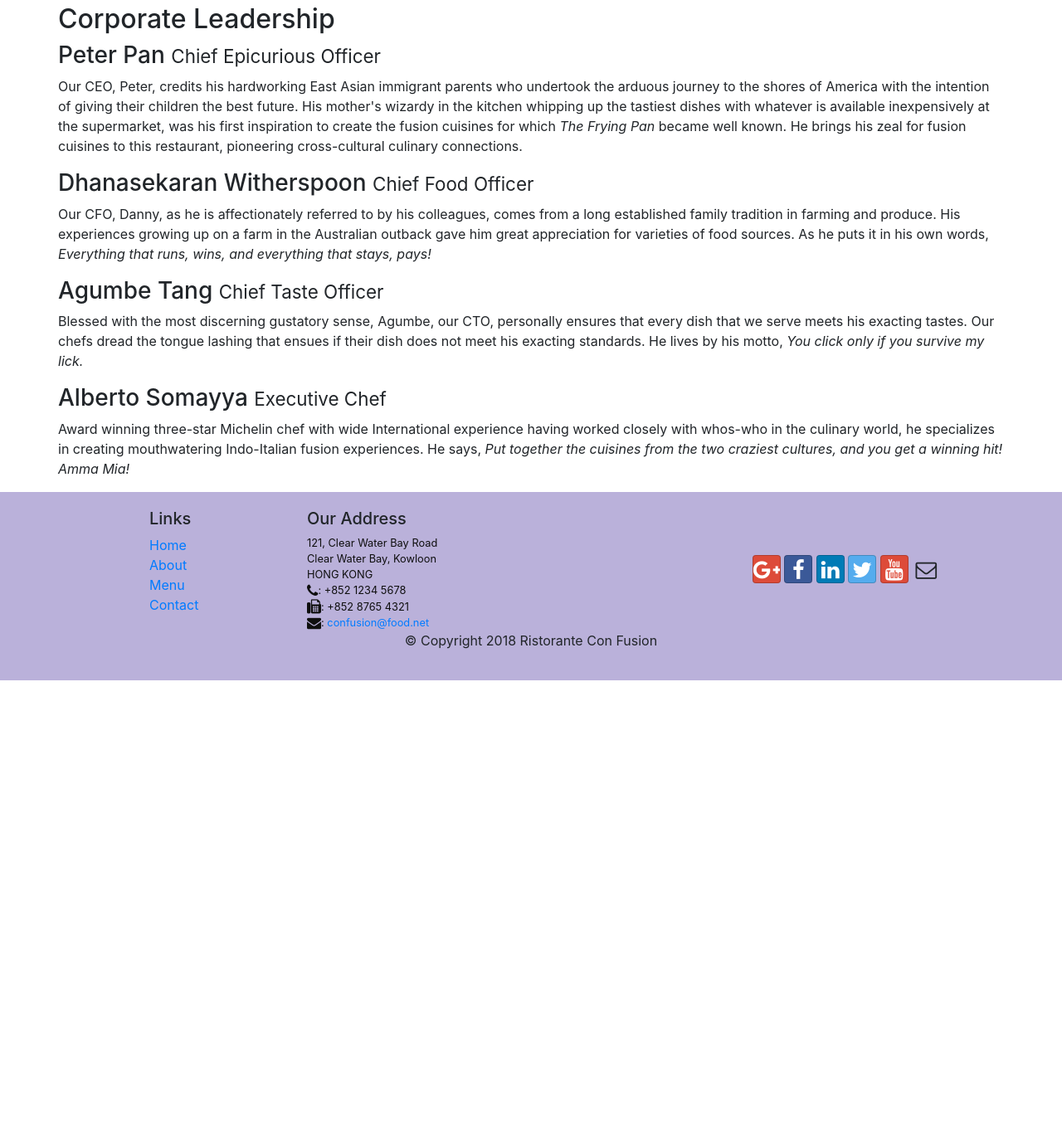
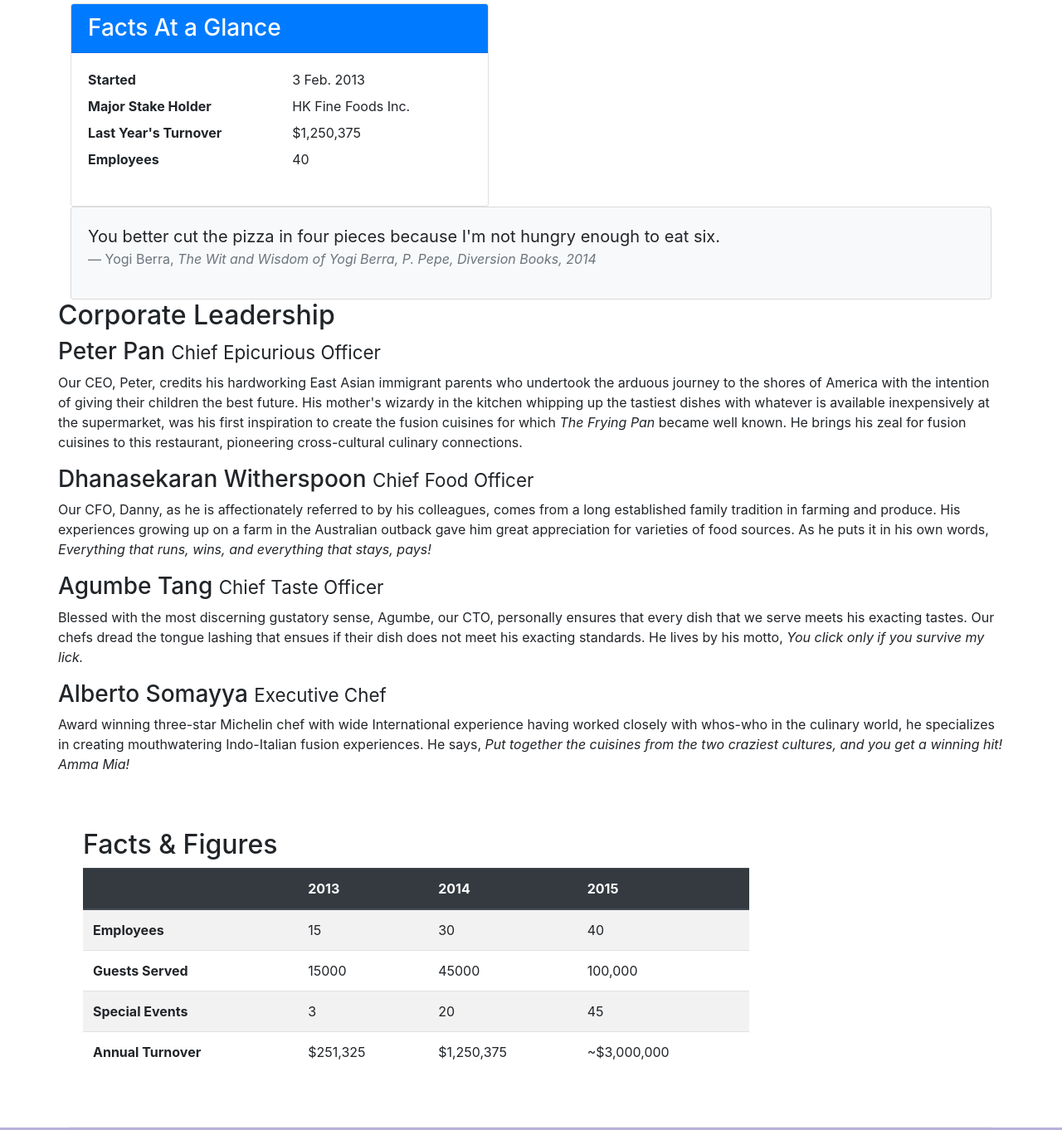
Before and after one commit to prachuryanath/git1, a website: page aboutus.html in a window 1280 px wide. Shown: the part 755-2117 px from the top of the page at 83% size. Before the commit the page ends 1575 px from the top, so only its background shows below. Drawn offline with nearby package versions, Linux system fonts and the light colour scheme.

Commit message:
2nd week done

```diff
--- a/aboutus.html
+++ b/aboutus.html
@@ -22,7 +22,7 @@
             <button class="navbar-toggler" type="button" data-toggle="collapse" data-target="#Navbar">
                 <span class="navbar-toggler-icon"></span>
             </button>
-            <a class="navbar-brand" href="./index.html">Ristorante Con Fusion</a>
+            <a class="navbar-brand mr-auto" href="./index.html"><img src="img/logo.png" height="30" width="41"></a>
             <div class="collapse navbar-collapse" id="Navbar">
                 <ul class="navbar-nav mr-auto">
                         <li class="nav-item"><a class="nav-link" href="./index.html"><span class="fa fa-home fa-lg"></span> Home</a></li>
@@ -40,7 +40,8 @@
                     <h1>Ristorante con Fusion</h1>
                     <p>We take inspiration from the World's best cuisines, and create a unique fusion experience. Our lipsmacking creations will tickle your culinary senses!</p>
                 </div>
-                <div class="col-12 col-sm">
+                <div class="col-12 col-sm align-self-center">
+                    <img src="img/logo.png" class="img-fluid">
                 </div>
             </div>
         </div>
@@ -65,6 +66,35 @@
                 <p>The restaurant traces its humble beginnings to <em>The Frying Pan</em>, a successful chain started by our CEO, Mr. Peter Pan, that featured for the first time the world's best cuisines in a pan.</p>
             </div>
             <div>
+                <div class="col-12 col-sm-6">
+                    <div class="card">
+                        <h3 class="card-header bg-primary text-white">Facts At a Glance</h3>
+                        <div class="card-body">
+                            <dl class="row">
+                                <dt class="col-6">Started</dt>
+                                <dd class="col-6">3 Feb. 2013</dd>
+                                <dt class="col-6">Major Stake Holder</dt>
+                                <dd class="col-6">HK Fine Foods Inc.</dd>
+                                <dt class="col-6">Last Year's Turnover</dt>
+                                <dd class="col-6">$1,250,375</dd>
+                                <dt class="col-6">Employees</dt>
+                                <dd class="col-6">40</dd>
+                            </dl>
+                        </div>
+                    </div>
+                </div>
+            </div>
+            <div class="col-12">
+                <div class="card card-body bg-light">
+                    <blockquote class="blockquote">
+                        <p class="mb-0">You better cut the pizza in four pieces because
+                            I'm not hungry enough to eat six.</p>
+                        <footer class="blockquote-footer">Yogi Berra,
+                            <cite title="Source Title">The Wit and Wisdom of Yogi Berra,
+                            P. Pepe, Diversion Books, 2014</cite>
+                        </footer>
+                    </blockquote>
+                </div>
             </div>
         </div>
 
@@ -80,8 +110,52 @@
                 <h3>Alberto Somayya <small>Executive Chef</small></h3>
                 <p class="d-none d-sm-block">Award winning three-star Michelin chef with wide International experience having worked closely with whos-who in the culinary world, he specializes in creating mouthwatering Indo-Italian fusion experiences. He says, <em>Put together the cuisines from the two craziest cultures, and you get a winning hit! Amma Mia!</em></p>
             </div>
-       </div>
-
+        </div>
+        <div class="row row-content">
+            <div class="col-12 col-sm-9">
+                <h2>Facts &amp; Figures</h2>
+                <div class="table-responsive">
+                    <table class="table table-striped">
+                        <thead class="thead-dark">
+                            <tr>
+                                <th>&nbsp;</th>
+                                <th>2013</th>
+                                <th>2014</th>
+                                <th>2015</th>
+                            </tr>
+                        </thead>
+                        <tbody>
+                            <tr>
+                                <th>Employees</th>
+                                <td>15</td>
+                                <td>30</td>
+                                <td>40</td>
+                            </tr>
+                            <tr>
+                                <th>Guests Served</th>
+                                <td>15000</td>
+                                <td>45000</td>
+                                <td>100,000</td>
+                            </tr>
+                            <tr>
+                                <th>Special Events</th>
+                                <td>3</td>
+                                <td>20</td>
+                                <td>45</td>
+                            </tr>
+                            <tr>
+                                <th>Annual Turnover</th>
+                                <td>$251,325</td>
+                                <td>$1,250,375</td>
+                                <td>~$3,000,000</td>
+                            </tr>
+                        </tbody>
+                    </table>
+                </div>
+            </div>
+            <div class="col-12 col-sm-3">
+            </div>
+        </div>
     </div>
 
     <footer class="footer">
```
Also changed, not shown: contactus.html (+3 -2 lines), index.html (+27 -7 lines), img/alberto.png (added), img/buffet.png (added), img/logo.png (added), img/uthappizza.png (added), 1 other file.
